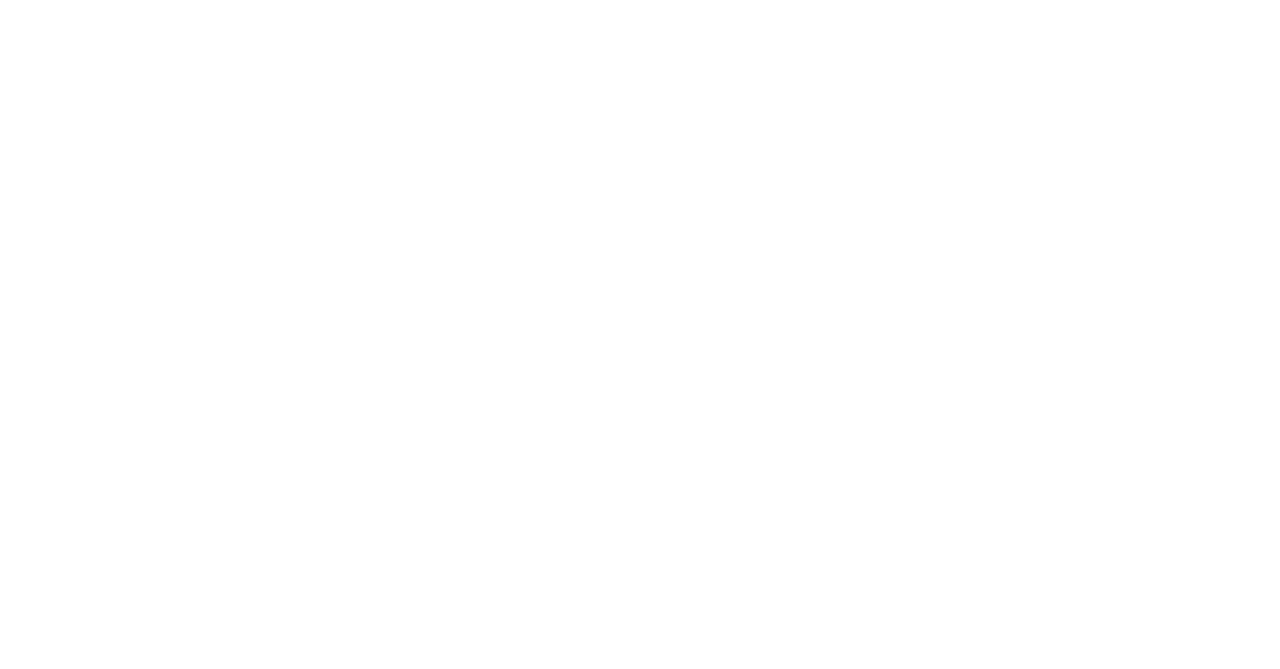
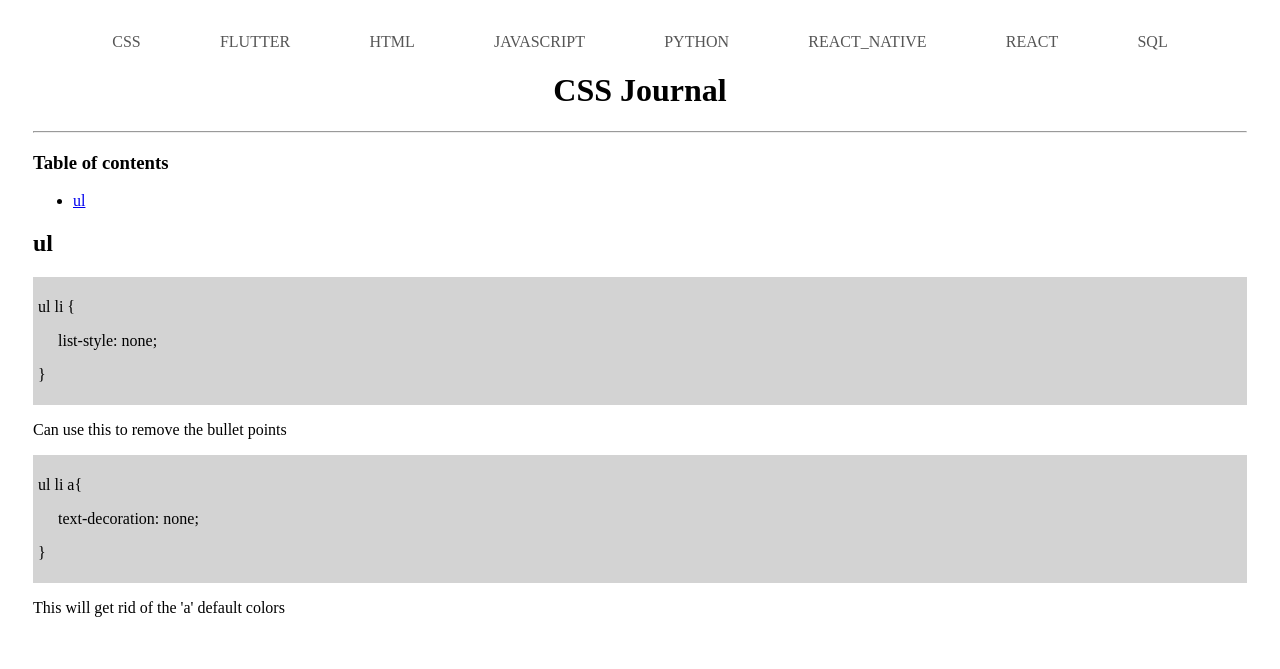
Before and after one commit to cameroncrook/code_journal, a plain HTML site: page views/css.html in a window 1280 px wide. Drawn offline with Linux system fonts and the light colour scheme.

Commit message:
Auto generate links

```diff
--- a/javascript/index.js
+++ b/javascript/index.js
@@ -1,10 +1,15 @@
 function build_nav(nav_list) {
     let nav = document.querySelector('header nav');
+    const heading = document.querySelector('h1');
 
     nav_list.forEach(item => {
         let li = document.createElement('li');
         let a = document.createElement('a');
-        a.href = `views/${item}.html`;
+        if (heading.textContent == 'My Coding Journal') {
+            a.href = `views/${item}.html`;
+        } else {
+            a.href = `${item}.html`;
+        }
         a.textContent = item.toUpperCase();
 
         li.appendChild(a);
@@ -12,6 +17,24 @@ function build_nav(nav_list) {
     });
 }
 
+function build_contents_table() {
+    const sections = document.querySelectorAll('h2');
+
+    let table = document.querySelector('#contents-table');
+
+    sections.forEach(item => {
+        let li = document.createElement('li');
+        let a = document.createElement('a');
+        a.href = `#${item.id}`;
+        a.text = item.textContent;
+
+        li.appendChild(a);
+        table.appendChild(li);
+    });
+}
+
 const nav = ['css', 'flutter', 'html', 'javascript', 'python', 'react_native', 'react', 'sql']
 
 build_nav(nav);
+
+build_contents_table();
--- a/views/css.html
+++ b/views/css.html
@@ -0,0 +1,41 @@
+<!DOCTYPE html>
+<html lang="en">
+<head>
+    <meta charset="UTF-8">
+    <meta name="viewport" content="width=device-width, initial-scale=1.0">
+    <title>CSS Journal</title>
+    <link rel="stylesheet" href="../stylesheets/index.css">
+</head>
+<body>
+    <header>
+        <nav>
+
+        </nav>
+    </header>
+    <main>
+        <h1>CSS Journal</h1>
+        <hr>
+        <h3>Table of contents</h3>
+        <ul id="contents-table">
+
+        </ul>
+
+        <section>
+            <h2 id="ul">ul</h2>
+            <div class="code">
+                <p>ul li {</p>
+                <p class="indent-1">list-style: none;</p>
+                <p>}</p>
+            </div>
+            <p>Can use this to remove the bullet points</p>
+            <div class="code">
+                <p>ul li a{</p>
+                    <p class="indent-1">text-decoration: none;</p>
+                <p>}</p>
+            </div>
+            <p>This will get rid of the 'a' default colors</p>
+        </section>
+    </main>
+    <script src="../javascript/index.js"></script>
+</body>
+</html>
```
Also changed, not shown: views/html.html (+35 -0 lines), views/python.html (+7 -6 lines).
